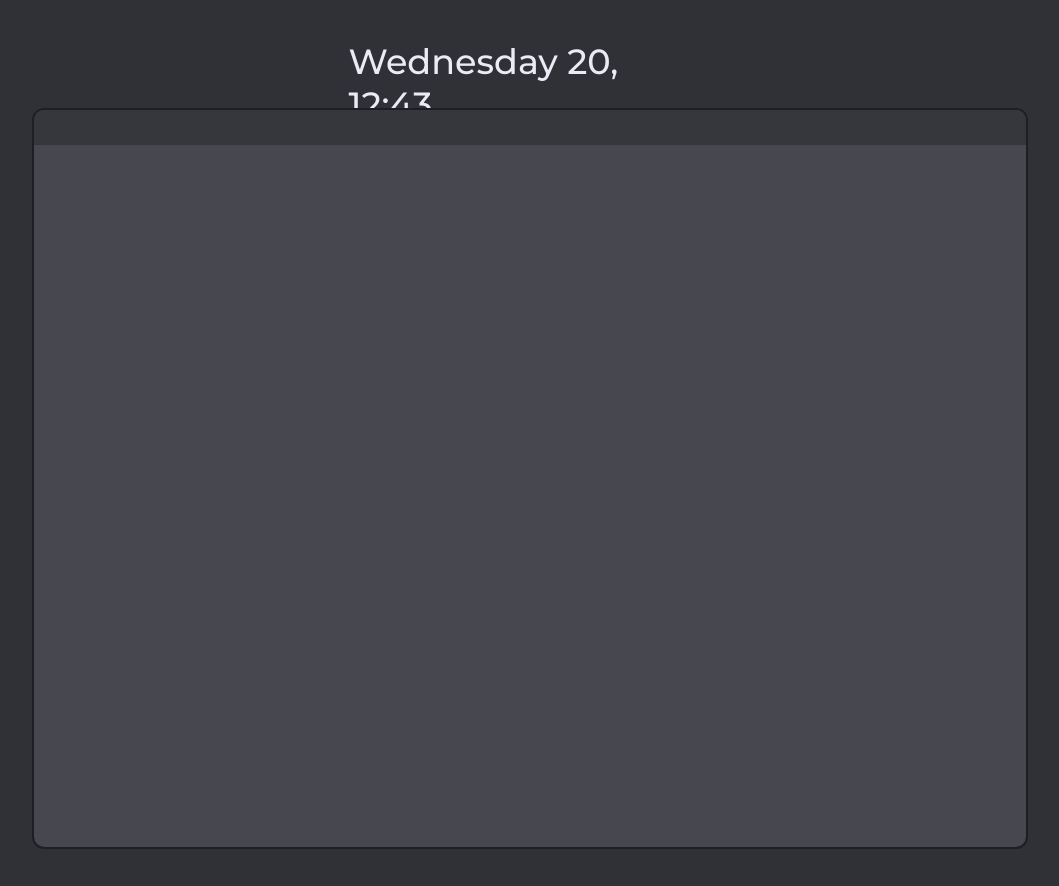
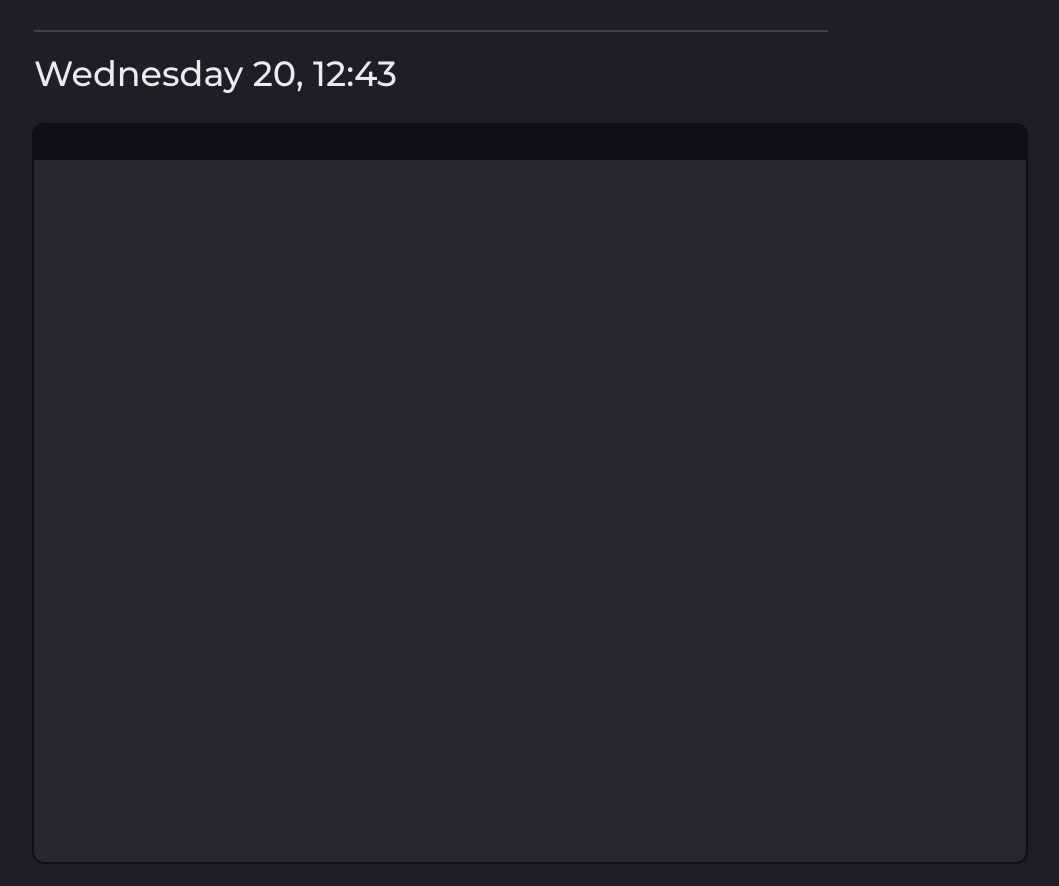
Before and after one commit to khakim-tursunov/notes, a plain HTML site: page index.html in a window 1280 px wide. Shown: the whole page, without its empty margins (110-1169 px from the left). Drawn offline with Linux system fonts and the light colour scheme.

Commit message:
Update style.css

```diff
--- a/style.css
+++ b/style.css
@@ -10,11 +10,28 @@ body {
     margin: 0;
     padding: 20px;
     box-sizing: border-box;
-    background: #303037;
+    background: #1e1e23;
     display: flex;
     flex-direction: column;
     align-items: center;
     justify-content: center;
+}
+
+.app-title {
+    font-size: 25px;
+    font-weight: 600;
+    color: #EBEBF5;
+    width: 80%;
+    text-align: left;
+    border-bottom: 2px solid #3f3f49;
+    padding-bottom: 10px;
+}
+
+.note_top {
+    width: 80%;
+    display: flex;
+    flex-direction: column;
+    justify-content: flex-start;
 }
 
 .note_block {
@@ -29,7 +46,7 @@ body {
     right: 0;
     height: 35px;
     box-sizing: border-box;
-    background: #36363d;
+    background: #0f0f15;
     border-radius: 10px 10px 0 0;
     display: flex;
     justify-content: center;
@@ -42,8 +59,6 @@ body {
     margin-bottom: 30px;
     font-weight: 500;
     color: #EBEBF5;
-    width: 80%;
-    height: 40px;
 }
 
 .note_block-top-title {
@@ -62,9 +77,9 @@ body {
     padding: 15px;
     line-height: 1.6;
     border-radius: 10px;
-    outline: 2px solid #1e1e23;
+    outline: 2px solid #0f0f15;
     border: unset;
-    background: #474750;
+    background: #27272d;
     width: 100%;
     box-sizing: border-box;
     padding-top: 50px;
```
